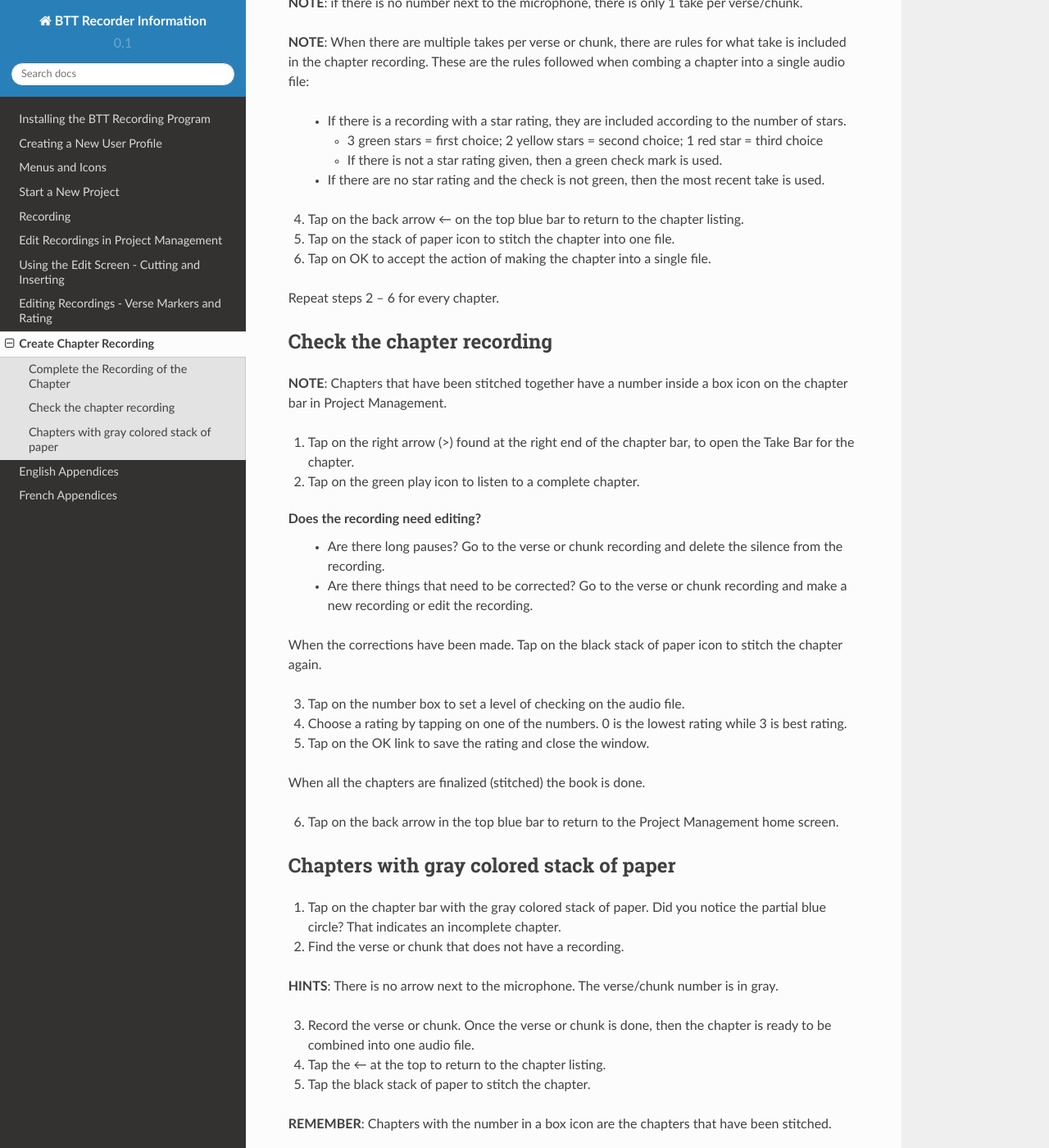
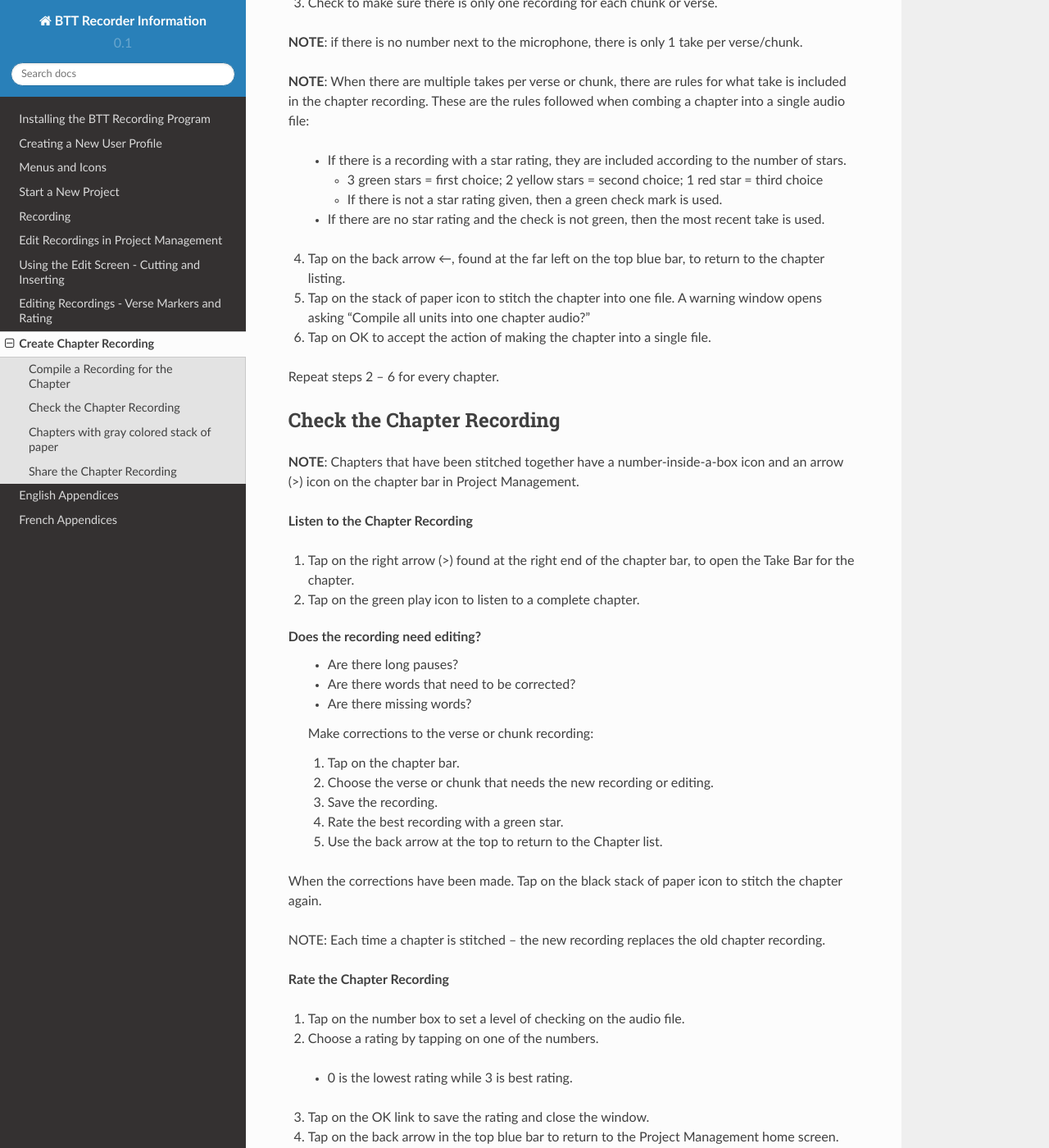
Before and after one commit to pgamer78/btt-recorder-docs, a Sphinx documentation site: the page built from docs/compiling.rst, in a window 1280 px wide and 1400 px high, scrolled down 718 px. Shown: the whole window at 82% size. Built offline with Sphinx 7.4.7 and the Read the Docs theme 2.0.0, drawn with Linux system fonts in a browser that asks for light colours; pages that are not in the unit, such as notebooks, are missing from menus; some of the changed text lies outside the part shown.

Commit message:
Update compiling.rst

```diff
--- a/docs/compiling.rst
+++ b/docs/compiling.rst
@@ -8,9 +8,10 @@ After the verse or chunk recordings have been created for a chapter it is then p
  * Stitch – to compile the different recordings into one recording.
  * Packaging - to prepare the recordings for compressing into a smaller file. This process is done automatically by the software.
 
-Complete the Recording of the Chapter
+Compile a Recording for the Chapter
 -----
-1. Start in the Project Management home screen and tap on the book to finish. Notice that the circle should be full.
+1. Start in the Project Management home screen and tap on the book to finish. Notice that the circle should be full. The list of chapters for the book shows.
+
 The chapters are listed – each one on a separate bar.
 
 **NOTE**:
@@ -30,33 +31,48 @@ The chapters are listed – each one on a separate bar.
    * If there is not a star rating given, then a green check mark is used.
  * If there are no star rating and the check is not green, then the most recent take is used.
 
-4. Tap on the back arrow ← on the top blue bar to return to the chapter listing.
-5. Tap on the stack of paper icon to stitch the chapter into one file.
+4. Tap on the back arrow ←, found at the far left on the top blue bar, to return to the chapter listing.
+5. Tap on the stack of paper icon to stitch the chapter into one file. A warning window opens asking "Compile all units into one chapter audio?"
 6. Tap on OK to accept the action of making the chapter into a single file.
 
 Repeat steps 2 – 6 for every chapter.
 
-Check the chapter recording
+Check the Chapter Recording
 ------
 
-**NOTE**: Chapters that have been stitched together have a number inside a box icon on the chapter bar in Project Management.
+**NOTE**: Chapters that have been stitched together have a number-inside-a-box icon and an arrow (>) icon on the chapter bar in Project Management.
+
+**Listen to the Chapter Recording**
 
 1. Tap on the right arrow (>) found at the right end of the chapter bar, to open the Take Bar for the chapter.
 2. Tap on the green play icon to listen to a complete chapter.
 
 **Does the recording need editing?**
- * Are there long pauses? Go to the verse or chunk recording and delete the silence from the recording.
- * Are there things that need to be corrected? Go to the verse or chunk recording and make a new recording or edit the recording.
+ * Are there long pauses?
+ * Are there words that need to be corrected?
+ * Are there missing words?
+
+ Make corrections to the verse or chunk recording:
+
+ 1. Tap on the chapter bar.
+ 2. Choose the verse or chunk that needs the new recording or editing.
+ 3. Save the recording.
+ 4. Rate the best recording with a green star.
+ 5. Use the back arrow at the top to return to the Chapter list.
 
 When the corrections have been made. Tap on the black stack of paper icon to stitch the chapter again.
 
-3. Tap on the number box to set a level of checking on the audio file.
-4. Choose a rating by tapping on one of the numbers. 0 is the lowest rating while 3 is best rating.
-5. Tap on the OK link to save the rating and close the window.
+NOTE: Each time a chapter is stitched – the new recording replaces the old chapter recording.
+
+**Rate the Chapter Recording**
+
+1. Tap on the number box to set a level of checking on the audio file.
+2. Choose a rating by tapping on one of the numbers.
+ * 0 is the lowest rating while 3 is best rating.
+3. Tap on the OK link to save the rating and close the window.
+4. Tap on the back arrow in the top blue bar to return to the Project Management home screen.
 
 When all the chapters are finalized (stitched) the book is done.
-
-6. Tap on the back arrow in the top blue bar to return to the Project Management home screen.
 
 Chapters with gray colored stack of paper
 ------
@@ -71,3 +87,21 @@ Chapters with gray colored stack of paper
 5. Tap the black stack of paper to stitch the chapter.
 
 **REMEMBER**: Chapters with the number in a box icon are the chapters that have been stitched.
+
+Share the Chapter Recording
+-----
+These next steps will create a file that can be shared with others. The file is a zipped file of *.wav files with single chapter files and folders for each chapter that contains the individual verse/chunk audio files.
+
+1. On the Project Management Home Screen, tap on the information icon on the bar of the finished book. The Project Information window opens.
+2. Tap on the SD card icon. The Packaging process begins.
+
+**NOTE**: that chapter files are included. (_c01.wav)
+
+3. The process indicator window will close when the packaging is done.
+4. The File Manager of the tablet opens. The file is saved to the Downloads folder.
+
+**Optional**: You may change the name of the file.
+
+5. Tap SAVE to complete the process.
+6. BTT Recorder returns to the Project Management home screen.
+7. The Project is now ready to share with others using the tablet’s File Manager.
```
